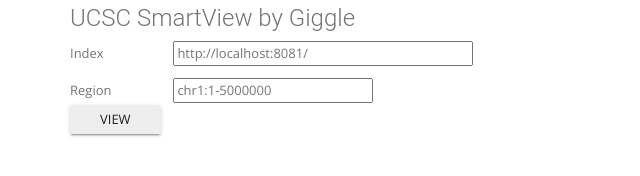
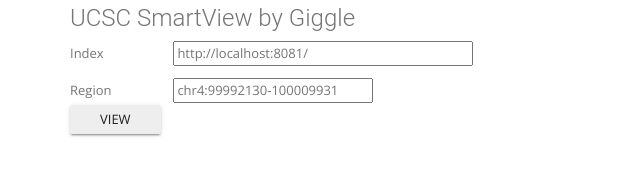
Before and after one commit to ryanlayer/giggle, a plain HTML site: page docs/smartview.html in a window 1280 px wide. Shown: the full height of the page, 0-640 px from the left. Drawn offline with nearby package versions, Linux system fonts and the light colour scheme.

Commit message:
smaller default

```diff
--- a/docs/smartview.html
+++ b/docs/smartview.html
@@ -22,7 +22,7 @@
           </div>
           <div style="margin-top:10px;">
             <label style="width:100px !important;">Region</label>
-            <input id="overlaps" value="chr1:1-5000000"></input>
+            <input id="overlaps" value="chr4:99992130-100009931"></input>
           </div>
 
           <button id="go-button" onclick="loadUCSCSmartView()" style="margin-left:0px;" class="btn btn-default btn-raised">View</button>
```
